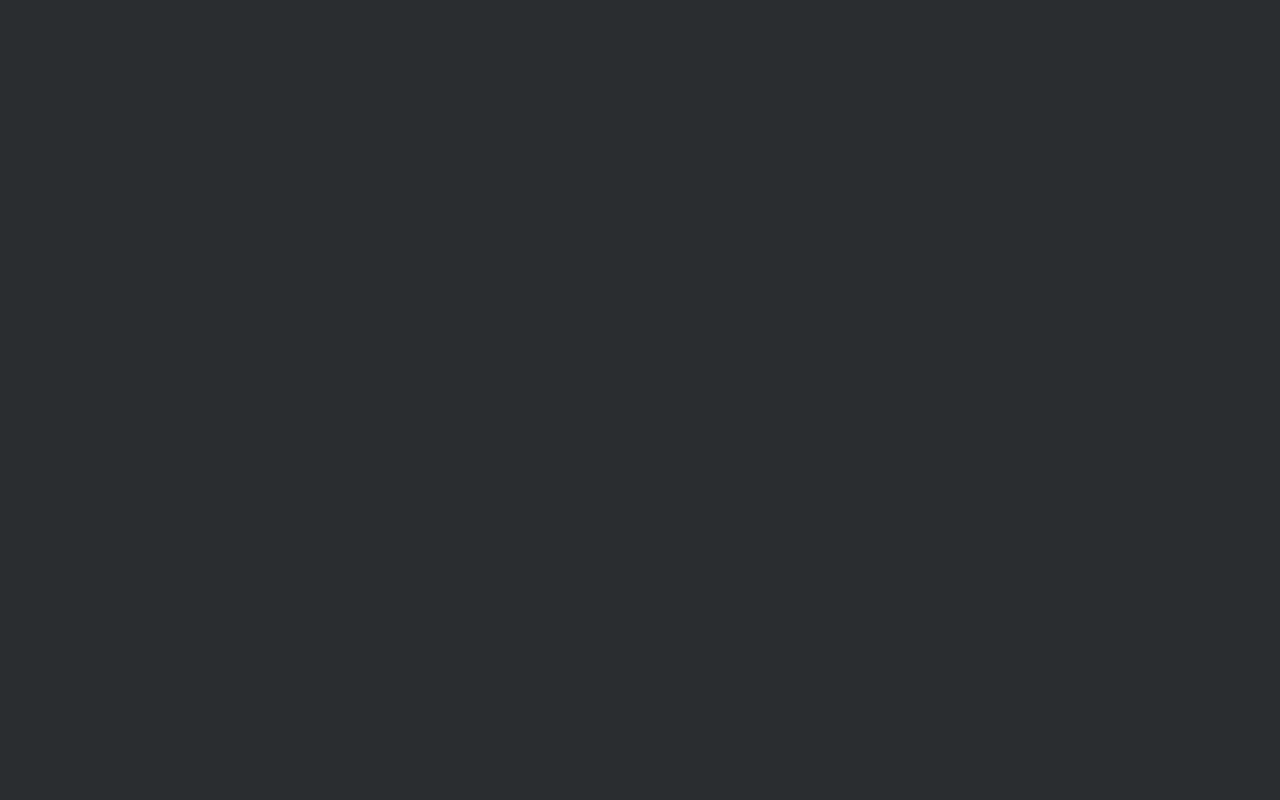
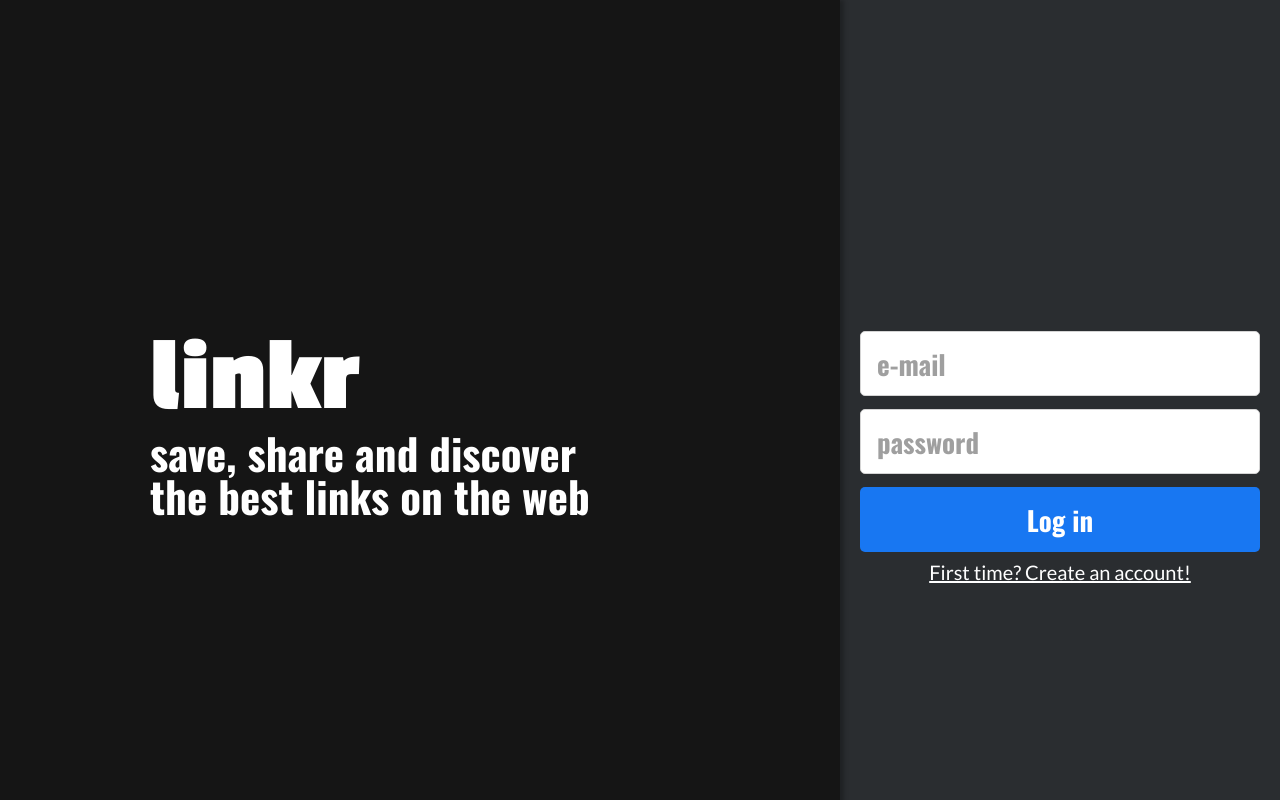
Before and after one commit to mmagalhaesjr/projeto-frontend-linkr, a React (Create React App) app: page / in a window 1280 px wide. Before the commit this address had no page. Shown: the top 800 px of the page. Built offline with nearby package versions, Linux system fonts and the light colour scheme.

Commit message:
feat: layout and post on sign in

```diff
--- a/src/App.js
+++ b/src/App.js
@@ -1,4 +1,5 @@
 import { BrowserRouter, Routes, Route } from "react-router-dom";
+import { SignIn } from "./components/SignIn/SignIn.js";
 import { SignUp } from "./components/SignUp/SignUp.js";
 import Provider from "./context/Provider.js";
 import TimelinePage from "./pages/TimelinePages/TimelinePage";
@@ -12,8 +13,9 @@ export default function App() {
             <Provider>
 
                 <Routes>
+                    <Route path="/" element={<SignIn />} />
+                    <Route path="/sign-up" element={<SignUp />} />
                     <Route path="/timeline" element={<TimelinePage />} />
-                    <Route path="/sign-up" element={<SignUp />} />
                 </Routes>
 
             </Provider>
--- /dev/null
+++ b/src/components/SignIn/SignIn.js
@@ -0,0 +1,63 @@
+import { useContext, useState } from "react";
+import { useNavigate } from "react-router-dom";
+import { HomeScreen} from '../HomeScreen/HomeScreen.js'
+import Context from '../../context/Context.js';
+import axios from "axios";
+import { AllScreen, Inputs } from "./styled.js";
+
+export function SignIn() {
+    const [email, setEmail] = useState('');
+    const [password, setPassword] = useState('');
+    const [disable, setDisable] = useState(false);
+    const navigate = useNavigate();
+    const { setToken } = useContext(Context);
+
+    function login(e) {
+        e.preventDefault();
+        setDisable(true)
+
+        const email = document.forms[0]["email"].value;
+        const password = document.forms[0]["password"].value;
+        if (email === '' || password === '') {
+            alert('Por favor, preencha todos os campos obrigatórios.')
+            setDisable(false)
+            return false;
+        }
+
+        const userLogin = {
+            email, password
+        };
+
+        axios.post(`${process.env.REACT_APP_API_URL}/sign-in`, userLogin)
+            .then((res) => {
+                setToken(res.data.token)
+                localStorage.setItem('token', res.data.token);
+                setDisable(true);
+                navigate('/timeline');
+            })
+            .catch((err) => {
+                console.log(err)
+                setDisable(false)
+                if (err.response.status === 401) {
+                    alert('Email ou senha incorretos.')
+                }
+            })
+
+    }
+
+    return (
+        <AllScreen>
+            <HomeScreen />
+            <Inputs>
+                <div>
+                    <form onSubmit={login}>
+                        <input disabled={disable} onChange={(e) => setEmail(e.target.value)} value={email} type='email' placeholder="e-mail" name="email"></input>
+                        <input disabled={disable} onChange={(e) => setPassword(e.target.value)} value={password} type='password' placeholder="password" name="password"></input>
+                        <button disabled={disable} type="submit">Log in</button>
+                    </form>
+                    <h1 onClick={() => navigate('/sign-up')}>First time? Create an account!</h1>
+                </div>
+            </Inputs>
+        </AllScreen>
+    )
+}
--- /dev/null
+++ b/src/components/SignIn/styled.js
@@ -0,0 +1,80 @@
+import styled from "styled-components";
+
+export const AllScreen = styled.div`
+display: flex;
+flex-wrap: nowrap;
+@media(max-width: 900px) {
+    display: block;
+    margin: 0 auto;
+}
+`;
+export const Inputs = styled.div`
+width: 100%;
+margin: 298px auto;
+text-align: center;
+padding: 20px;
+@media(max-width: 900px) {
+    margin: 10px auto;
+    width: 100%;
+}
+input {
+    margin-top: 13px;
+    max-width: 429px;
+    min-width: 100%;
+    height: 65px;
+    border: none;
+    border-radius: 5px;
+    box-sizing: border-box;
+    border: 1px solid #D4D4D4;
+    padding: 16px;
+    font-size: 27px;
+    color: #9f9f9f;
+    font-family: Oswald, sans-serif;
+    @media(max-width: 900px){
+        max-width: 100%;
+        width: 330px;
+        font-size: 22px;
+    }
+    ::placeholder{
+        font-size: 27px;
+        color: #9f9f9f;
+        font-family: Oswald, sans-serif;
+        @media(max-width: 900px){
+        font-size: 22px;
+    }
+    }
+}
+button{
+    width: 429px;
+    max-width: 100%;
+    height: 65px;
+    font-size: 27px;
+    font-family: Oswald, sans-serif;
+    color: #FFFFFF;
+    font-weight: 700;
+    text-align: center;
+    margin-top: 13px;
+    background-color: #1877F2;
+    border: none;
+    border-radius: 5px;
+    @media(max-width: 900px){
+        max-width: 100%;
+        font-size: 22px;
+    }
+}
+h1{
+    margin-top: 10px;
+    text-decoration: underline;
+    font-family: Lato, sans-serif;
+    font-weight: 400;
+    font-size: 20px;
+    color: #FFFFFF;
+    @media(max-width: 900px){
+        font-size: 17px;
+    }
+}
+div{
+    max-width: 400px;
+    margin: 0 auto;
+}
+`;
```
